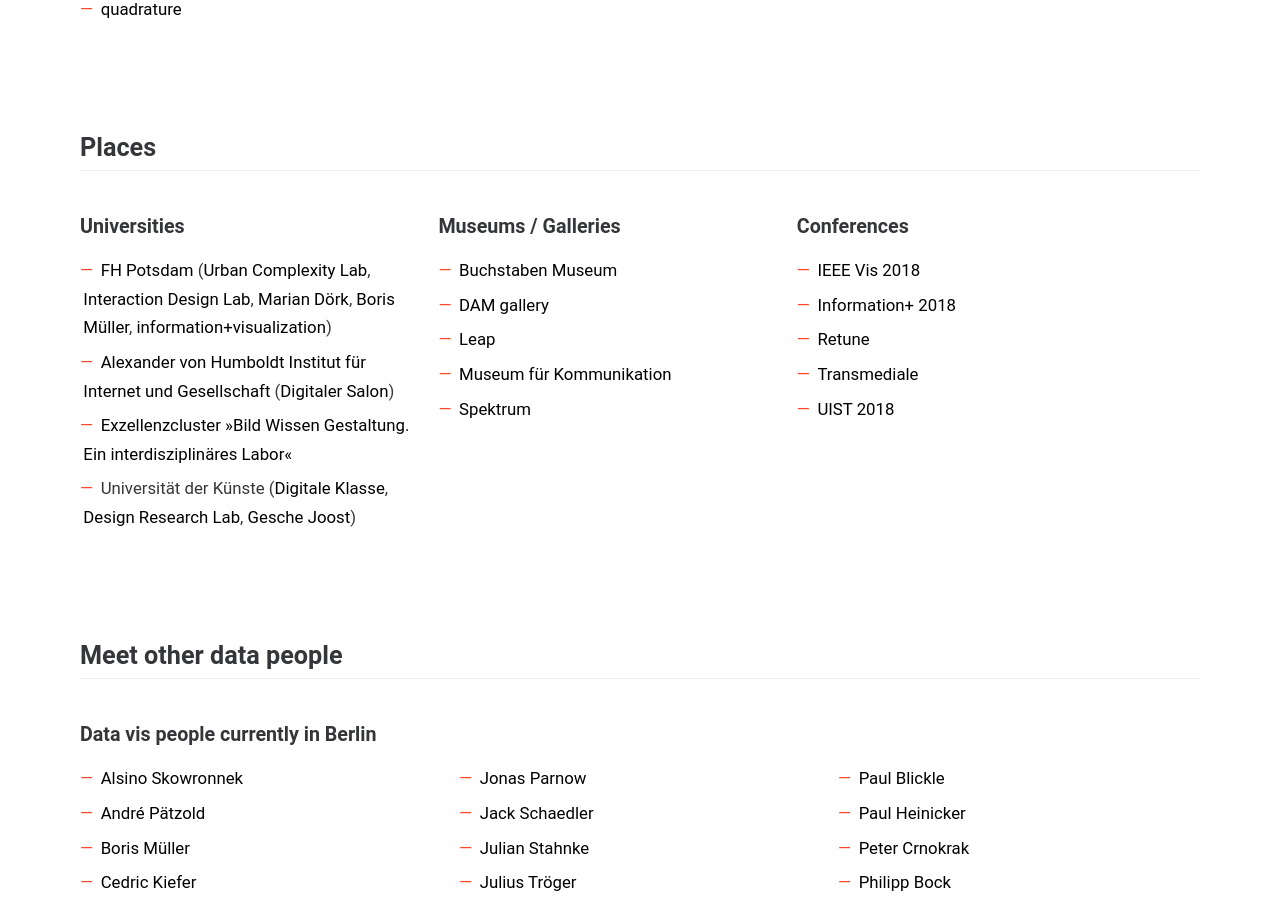
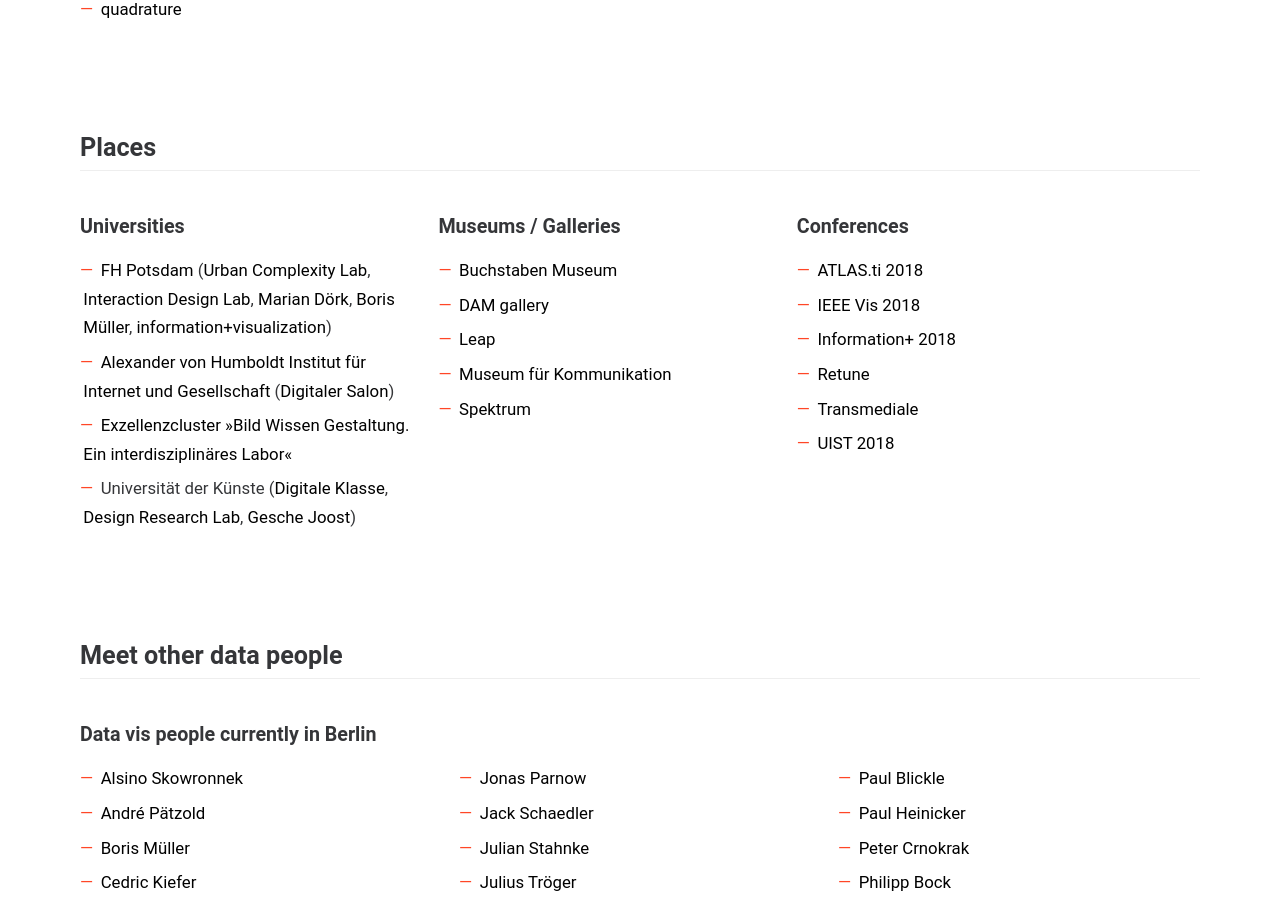
Before and after one commit to Data-Visualization-Berlin/datavis.berlin, a Jekyll site: the page built from index.html, in a window 1280 px wide and 900 px high, scrolled down 1536 px. Built offline with Jekyll 4.4.1, drawn with Linux system fonts in a browser that asks for light colours.

Commit message:
ATLAS.ti added

```diff
--- a/index.html
+++ b/index.html
@@ -103,6 +103,7 @@
       <section>
         <h3>Conferences</h3>
         <ul>
+          <li><a href="http://berlin2018.atlasti.com/">ATLAS.ti 2018</a></li>
           <li><a href="http://ieeevis.org/year/2018/welcome">IEEE Vis 2018</a></li>
           <li><a href="http://informationplusconference.com/">Information+ 2018</a></li>
           <li><a href="https://retune.de/">Retune</a></li>
```
